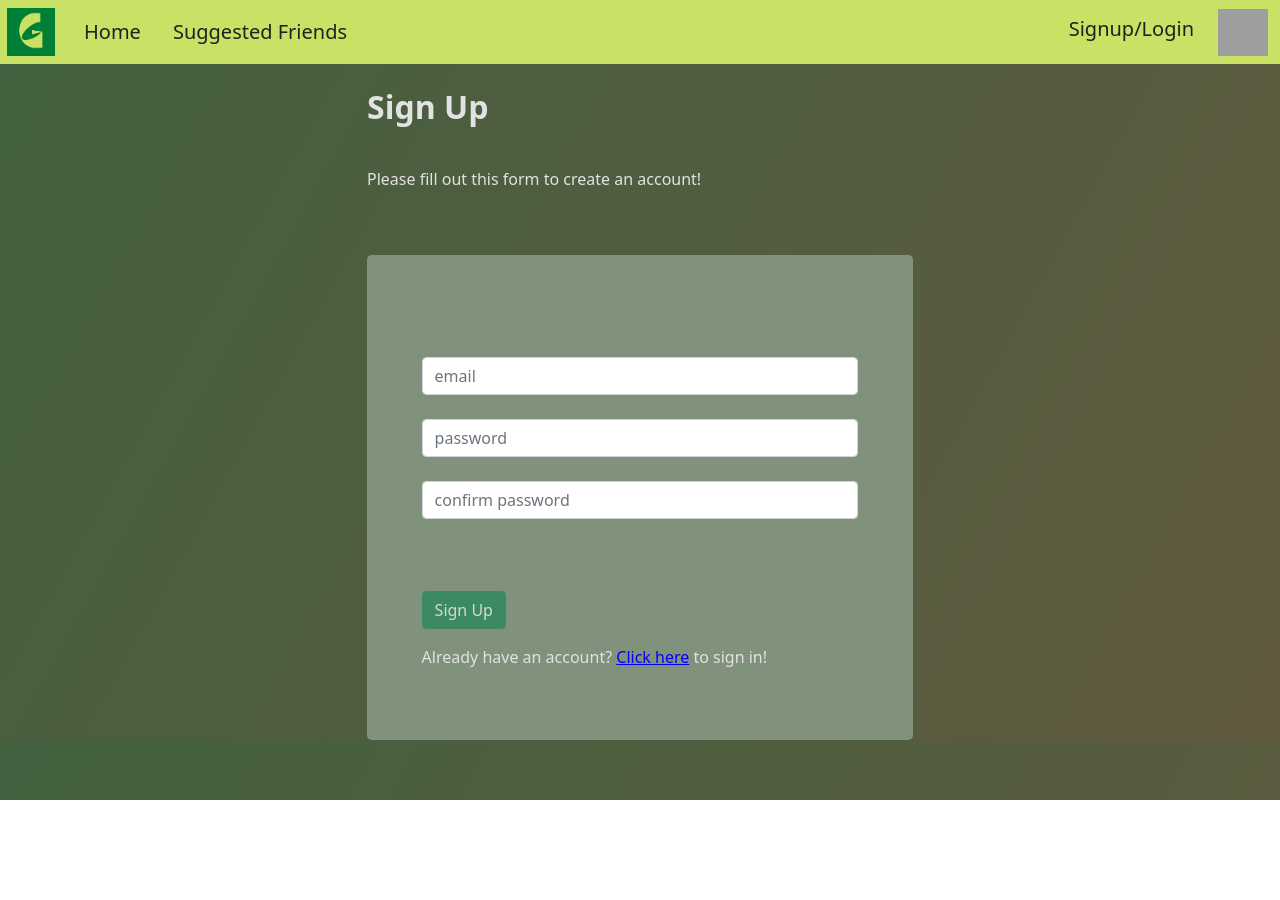
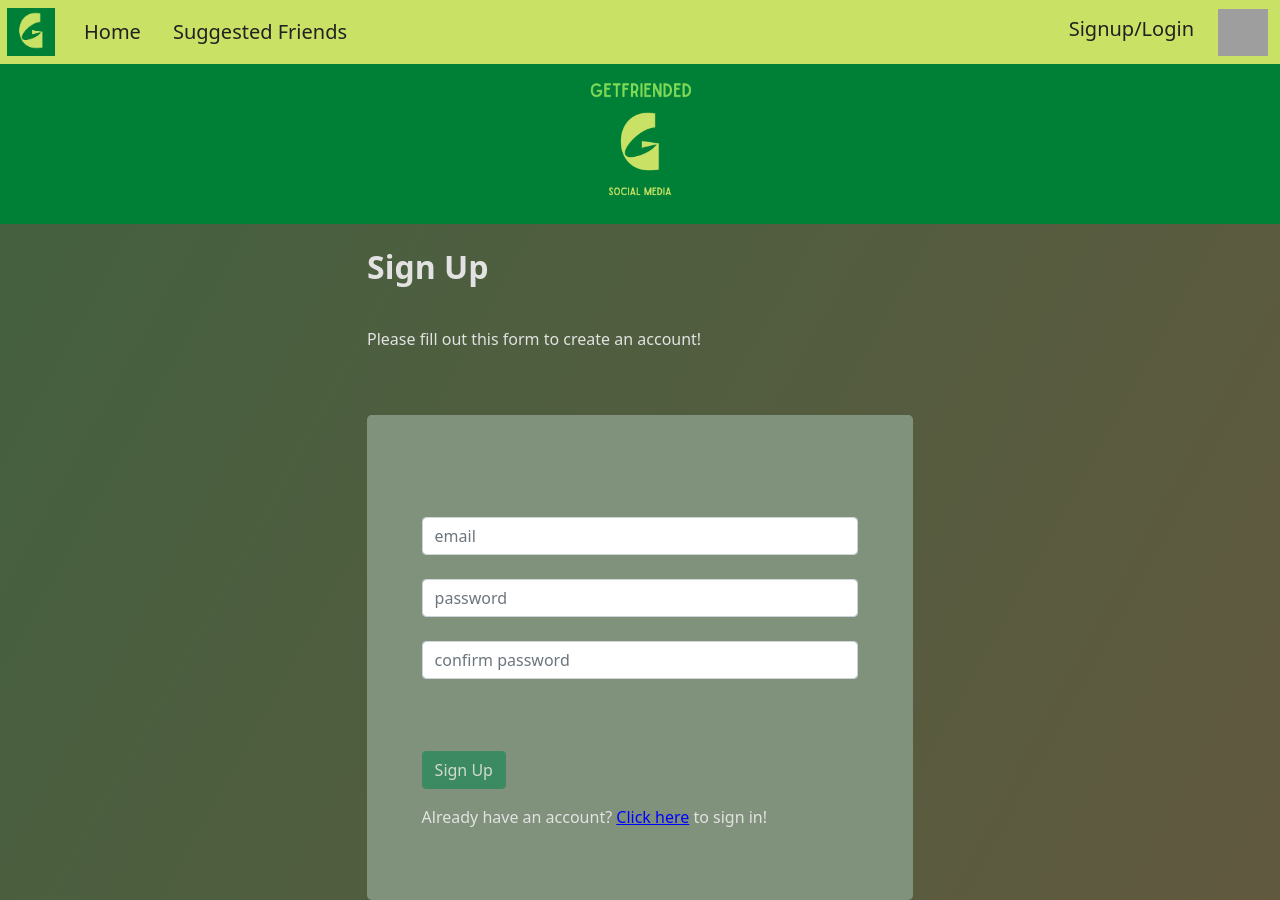
Before and after one commit to sporkupine/GetFriended, an Angular app: page /auth in a window 1280 px wide. Before the commit the page ends 800 px from the top, so only its background shows below. Built offline with nearby package versions, Linux system fonts and the light colour scheme; grey boxes are pictures that could not be loaded.

Commit message:
added logo bar to auth component

```diff
--- a/src/app/auth/auth.component.css
+++ b/src/app/auth/auth.component.css
@@ -29,3 +29,12 @@ form {
 .form-container > h2 {
   font-weight: bold;
 }
+
+.logo-container {
+  text-align: center;
+  background-color: rgb(0,128,55);
+}
+
+.logo-container > img {
+  max-height: 20vh;
+}
--- a/src/app/auth/auth.component.html
+++ b/src/app/auth/auth.component.html
@@ -1,3 +1,6 @@
+<div class="logo-container">
+  <img src="../../assets/GetFriended-Logo.png" alt="GetFriended logo" />
+</div>
 <div class="container">
   <div class="row">
     <div
@@ -58,7 +61,7 @@
               <span
                 class="help-block"
                 *ngIf="
-                  authForm.get('passwordMatch').invalid  &&
+                  authForm.get('passwordMatch').invalid &&
                   authForm.get('passwordMatch.passwordConfirm').touched
                 "
                 >Passwords must match.</span
```
